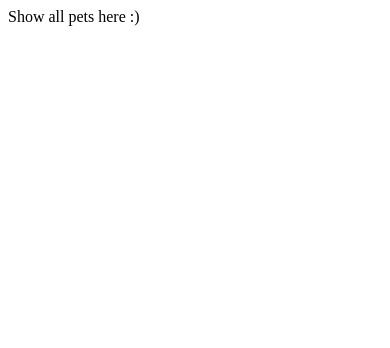
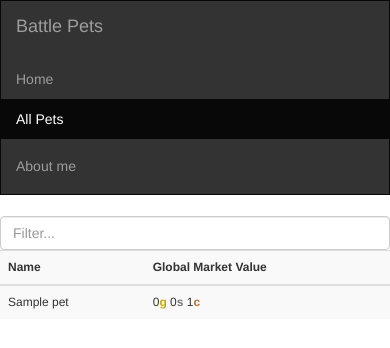
Before and after one commit to nougatoo/battlepets, a PHP site: page /viewAllPets.php in a window 390 px wide. Shown: the top 348 px of the page. Run offline with PHP 8.4, Linux system fonts and the light colour scheme; tables that the repository leaves empty hold one stand-in row (values such as "Sample post").

Commit message:
New page to view all pets

```diff
--- a/aws-battlepets/public/findDeals.php
+++ b/aws-battlepets/public/findDeals.php
@@ -313,7 +313,7 @@ function createRealmTabs($realms)
 		$realmName = getRealmNameFromSlug($aRealm);
 
 		if($key == 0)
-			$realmTabHTML .= '<li class="active" onclick="alert()"><a data-toggle="tab" href="#'.$aRealm.'_tab">'.$realmName.'</a></li>';
+			$realmTabHTML .= '<li class="active"><a data-toggle="tab" href="#'.$aRealm.'_tab">'.$realmName.'</a></li>';
 		else
 			$realmTabHTML .= '<li><a data-toggle="tab" href="#'.$aRealm.'_tab">'.$realmName.'</a></li>';
 
--- /dev/null
+++ b/aws-battlepets/public/getAllPetData.php
@@ -0,0 +1,45 @@
+<?php
+
+require_once('../scripts/util.php');
+
+$configs = include('../application/configs/configs.php');
+
+$sortBy = $_POST['sortBy'];
+$sortOrder = $_POST['sortOrder'];
+
+$conn = dbConnect();
+
+$tableHTML = 	'<table class="table table-striped table-hover">
+							<tr>
+								<th onclick="sortTable(0)">Name</th>
+								<th onclick="sortTable(1)">Global Market Value</th>
+							</tr>
+							<tbody id="myTable1">';
+
+$sql = 'SELECT
+				pets.species_id, pets.name, market_value_pets_hist_median.market_value_hist_median
+			FROM
+				market_value_pets_hist_median
+			INNER JOIN
+				pets ON market_value_pets_hist_median.species_id = pets.species_id
+			ORDER BY
+				'.$sortBy.' '.$sortOrder;
+
+$result = $conn->prepare($sql);
+$result->execute();
+
+if($result) {
+	while($row = $result->fetch()) {
+		$tableHTML .= '<tr>';
+		$tableHTML .= '<td>' . $row['name'] .'</td>';
+		$tableHTML .= '<td>' . convertToWoWCurrency($row['market_value_hist_median']) . '</td>';
+		$tableHTML .= '</tr>';
+	}
+}
+
+
+$tableHTML .= '</tbody></table>';
+
+echo $tableHTML;
+
+?>
--- a/aws-battlepets/public/index.js
+++ b/aws-battlepets/public/index.js
@@ -138,7 +138,7 @@ function findDeals() {
 	$('#loadingBar').show();
 
 	data["purpose"] = "tableData";
-		$.ajax({
+	$.ajax({
 		url: 'findDeals.php',
 		type: 'POST',
 		data: data,
--- a/aws-battlepets/public/index.php
+++ b/aws-battlepets/public/index.php
@@ -205,7 +205,7 @@
 												require_once('../scripts/util.php');
 
 												for($i = 10; $i<100; $i+=5) {
-													if($i == 50)
+													if($i == 55) // Default is 55
 														echo ('<option value="'.($i/100).'" selected="true">'.$i.'%</option>');
 													else
 														echo ('<option value="'.($i/100).'">'.$i.'%</option>');
--- /dev/null
+++ b/aws-battlepets/public/viewAllPets.js
@@ -0,0 +1,81 @@
+
+
+
+var sortOrder = "desc";
+
+$(document).ready(function(){
+
+  	var data = {
+		"sortBy": "market_value_hist_median",
+		"sortOrder": sortOrder
+	};
+
+  	$.ajax({
+		url: 'getAllPetData.php',
+		type: 'POST',
+		data: data,
+		success:function(response){
+			$("#dataFilter").on("keyup", function() {
+				var value = $(this).val().toLowerCase();
+				$("#myTable1 tr").filter(function() {
+					$(this).toggle($(this).text().toLowerCase().indexOf(value) > -1)
+				});
+
+			});
+
+			$('#loadingBar').hide();
+			$('#dataFilter').show();
+			$('#allPetsTable')[0].innerHTML += response;
+		}
+	});
+
+});
+
+
+
+function sortTable(n) {
+
+	$('#allPetsTable')[0].innerHTML = "";
+	flipSortOrder();
+
+	if(n ==0) {
+		var data = {
+			"sortBy": "name",
+			"sortOrder": sortOrder
+		};
+	}
+	else if (n ==1) {
+		var data = {
+			"sortBy": "market_value_hist_median",
+			"sortOrder": sortOrder
+		};
+	}
+
+	$.ajax({
+		url: 'getAllPetData.php',
+		type: 'POST',
+		data: data,
+		success:function(response){
+			$("#dataFilter").on("keyup", function() {
+				var value = $(this).val().toLowerCase();
+				$("#myTable1 tr").filter(function() {
+					$(this).toggle($(this).text().toLowerCase().indexOf(value) > -1)
+				});
+
+			});
+
+			$('#dataFilter').show();
+			$('#allPetsTable')[0].innerHTML += response;
+		}
+	});
+}
+
+
+function flipSortOrder() {
+
+	if (sortOrder == "desc")
+		sortOrder = "asc";
+	else
+		sortOrder = "desc";
+
+}
--- a/aws-battlepets/public/viewAllPets.php
+++ b/aws-battlepets/public/viewAllPets.php
@@ -1,5 +1,66 @@
 <html>
 
-Show all pets here :)
+<head>
+	<!-- Global site tag (gtag.js) - Google Analytics -->
+	<script async src="https://www.googletagmanager.com/gtag/js?id=UA-116514017-1"></script>
+	<script>
+	  window.dataLayer = window.dataLayer || [];
+	  function gtag(){dataLayer.push(arguments);}
+	  gtag('js', new Date());
+
+	  gtag('config', 'UA-116514017-1');
+	</script>
+
+	<title>Battle Pet Deals</title>
+	<meta charset="utf-8">
+	<meta name="viewport" content="width=device-width, initial-scale=1">
+	<script src="jquery-3.3.1.js"></script>
+	<link rel="stylesheet" href="https://maxcdn.bootstrapcdn.com/bootstrap/3.3.7/css/bootstrap.min.css">
+	<script src="https://ajax.googleapis.com/ajax/libs/jquery/3.3.1/jquery.min.js"></script>
+	<script src="https://maxcdn.bootstrapcdn.com/bootstrap/3.3.7/js/bootstrap.min.js"></script>
+	<script src="viewAllPets.js"></script>
+	<link rel="stylesheet" href="myCustomStyle.css">
+</head>
+
+<body style="overflow-y: scroll;">
+
+<nav class="navbar navbar-inverse" data-offset-top="1" id="top" style="background-color:#333;">
+	<div class="container-fluid">
+		<div class="navbar-header">
+			<a class="navbar-brand" href="#">Battle Pets</a>
+		</div>
+		<ul class="nav navbar-nav">
+			<li ><a href="index.php">Home</a></li>
+			<li class="active"><a href="viewAllPets.php">All Pets</a></li>
+		</ul>
+		<ul class="nav navbar-nav navbar-right">
+			<li><a href="#">About me</a></li>
+		</ul>
+	</div>
+</nav>
+
+
+<div class="container-fluid">
+	<div class="row" id="row1">
+		<div class="row">
+			<div class="col-sm-4">
+			</div>
+			<div class="col-sm-4">
+				<div id="loadingBar">
+					<center><h4>Loading</h4></center>
+					<div class="progress">
+						<div class="progress-bar progress-bar-striped active" role="progressbar" aria-valuenow="100" aria-valuemin="0" aria-valuemax="100" style="width:100%; background-color:#333;"></div>
+					</div>
+				</div>
+				<input class="form-control" id="dataFilter" type="text" placeholder="Filter..." style="display:none;">
+				<div id="allPetsTable">
+				</div>
+			</div> <!-- End of middle column -->
+			<div class="col-sm-4">
+			</div>
+		</div>
+	</div> <!-- End of Row -->
+</div> <!-- End of Top Container -->
+
 </body>
 </html>
```
Also changed, not shown: 1 other file.
